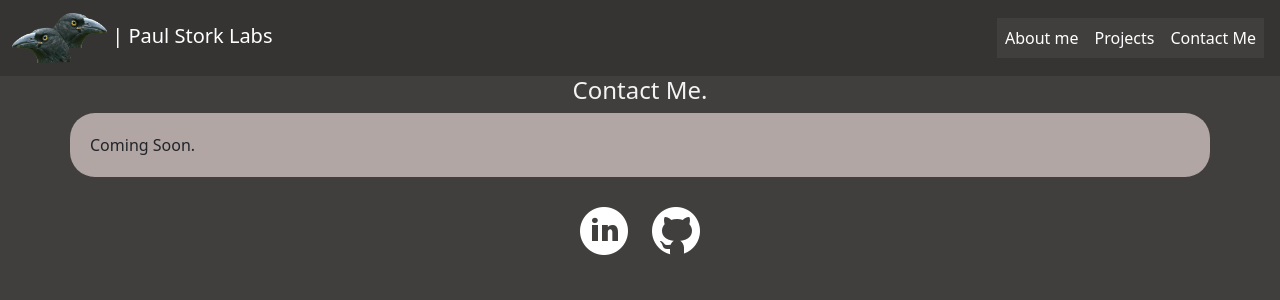
After one commit to paul-stork/landing-page, a Flask app: page /contactme in a window 1280 px wide. The commit adds this page. Shown: the top 300 px of the page. Run offline with Flask 3, Linux system fonts and the light colour scheme; some libraries are stand-ins or nearby versions.

Commit message:
added Contact Me page

```diff
--- a/app/__init__.py
+++ b/app/__init__.py
@@ -53,5 +53,8 @@ def create_app():
     from .projects.projects import projects
     app.register_blueprint(projects)
 
+    from .contactMe.contactMe import contactMe
+    app.register_blueprint(contactMe)
+
 
     return app
--- /dev/null
+++ b/app/contactMe/contactMe.py
@@ -0,0 +1,7 @@
+from flask import Flask, Blueprint, render_template
+
+contactMe = Blueprint('contactMe', __name__, template_folder='templates', static_folder='static')
+
+@contactMe.route('/contactme')
+def contactme():
+    return render_template('contactMe.html')
--- /dev/null
+++ b/app/contactMe/templates/contactMe.html
@@ -0,0 +1,13 @@
+{% extends 'base.html' %}
+{% block title %}Contact me{% endblock %}
+{% block content %}
+    <div class="container">
+        <div class='row'>
+            <h4 class = 'text-center font-color'>Contact Me.</h4>
+        </div>
+
+        <div class='row main-div1'>
+            Coming Soon.
+        </div>
+    </div>
+{% endblock %}
--- a/app/templates/base.html
+++ b/app/templates/base.html
@@ -60,7 +60,7 @@
                         </div>
                     </li>
                     <li class="nav-item me-3 me-lg-0">
-                        <button class="dropbtn nav-link" onclick="window.location.href = '#';"">
+                        <button class="dropbtn nav-link" onclick="window.location.href = '{{ url_for('contactMe.contactme') }}';"">
                             Contact Me
                         </button>
 
```
